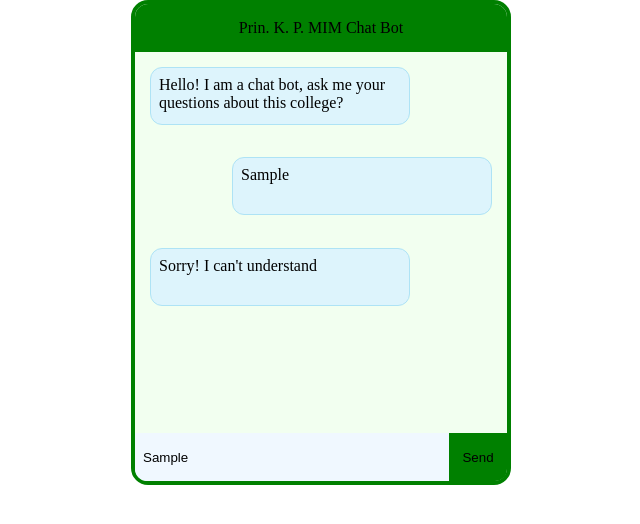
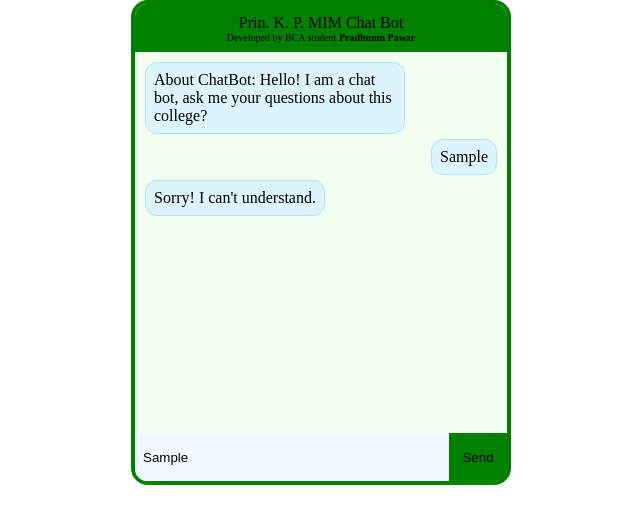
Before and after one commit to PRADU48/Clg_Chat_Bot, a plain HTML site: page index.html in a window 1280 px wide. Both pictures are taken after typing "Sample" into the empty fields and a click on the button "Send". Shown: the whole page, without its empty margins (319-959 px from the left). Drawn offline with Linux system fonts and the light colour scheme.

Commit message:
Improve some features.

```diff
--- a/index.html
+++ b/index.html
@@ -12,12 +12,11 @@
     <div class="container">
         <div class="header">
             <p>Prin. K. P. MIM Chat Bot</p>
+            <p id="aboutDev">Developed by BCA student <strong>Pradhumn Pawar</strong></p>
         </div>
 
         <div class="chatWindow">
-            <p class="bot-msg">Hello! I am a chat bot, ask me your questions about this college?</p>
-
-
+            <p class="bot-msg">About ChatBot: Hello! I am a chat bot, ask me your questions about this college?</p>
         </div>
 
         <div class="input">
--- a/script.js
+++ b/script.js
@@ -48,6 +48,6 @@ btn.addEventListener('click', () => {
         quickAns("Admission starts from June");
     }
     else {
-        quickAns("Sorry! I can't understand");
+        quickAns("Sorry! I can't understand.");
     }
 });
--- a/style.css
+++ b/style.css
@@ -29,36 +29,40 @@ body {
     border-top-right-radius: 13px;
 }
 
+.header #aboutDev{
+    font-size: x-small;
+}
+
 .chatWindow {
     padding: 10px;
     background-color: rgb(242, 255, 240);
-    display: grid;
-    grid-template-rows: repeat(4, 1fr);
-    overflow: scroll;
+    display: flex;
+    flex-direction: column;
+    gap: 5px;
+    overflow-y: auto;
+    max-height: 100%;
 }
 
 .bot-msg {
-    margin: 5px;
     padding: 8px;
-    height: 58px;
-    width: 260px;
+    max-width: 260px;
     border: 1px solid rgb(174, 227, 245);
     border-radius: 12px;
     background-color: rgb(221, 244, 252);
-    justify-self: left;
-    overflow: auto;
+    align-self: flex-start;
+    height: auto;
+    overflow-wrap: break-word;
 }
 
 .user-msg {
-    margin: 5px;
     padding: 8px;
-    height: 58px;
-    width: 260px;
+    max-width: 260px;
     border: 1px solid rgb(174, 227, 245);
     border-radius: 12px;
     background-color: rgb(221, 244, 252);
-    justify-self: right;
-    overflow: auto;
+    align-self: flex-end;
+    height: auto;
+    overflow-wrap: break-word;
 }
 
 .input {
```
Also changed, not shown: README.md.
